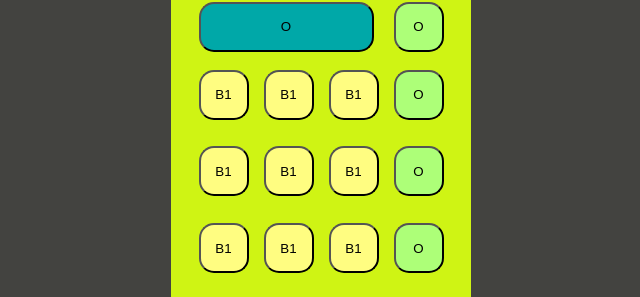
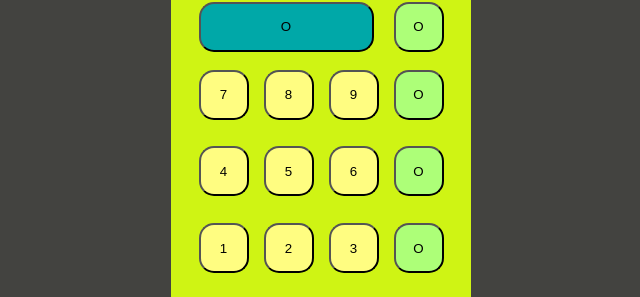
Before and after one commit to Widido1/calculator, a React (Create React App) app: page / in a window 1280 px wide. Shown: the part 261-558 px from the top of the page, without its empty margins (319-959 px from the left). Built offline with nearby package versions, Linux system fonts and the light colour scheme; the HTML template or start-up script is replaced by a standard one.

Commit message:
new values to operator buttons

```diff
--- a/src/ReactComponents/Calculator.jsx
+++ b/src/ReactComponents/Calculator.jsx
@@ -24,26 +24,26 @@ export default function CalculatorBox(){
 
             <div id="CalculatorAC">
                 <Operator_bAC/>
-                <Operator_b/>
+                <Operator_b value={"="}/>
             </div>
            <div id="Calculator1-9">
                 <NumericB addNumber={addNumber} value={7}/>
-                <NumericB />
-                <NumericB />
-                <Operator_b/>
-                <NumericB />
-                <NumericB />
-                <NumericB />
-                <Operator_b/>
-                <NumericB />
-                <NumericB />
-                <NumericB />
-                <Operator_b/>
+                <NumericB addNumber={addNumber} value={8}/>
+                <NumericB addNumber={addNumber} value={9}/>
+                <Operator_b value={"+"}/>
+                <NumericB addNumber={addNumber} value={4}/>
+                <NumericB addNumber={addNumber} value={5}/>
+                <NumericB addNumber={addNumber} value={6}/>
+                <Operator_b value={"-"}/>
+                <NumericB addNumber={addNumber} value={1}/>
+                <NumericB addNumber={addNumber} value={2}/>
+                <NumericB addNumber={addNumber} value={3}/>
+                <Operator_b value={"*"}/>
             </div>
             <div id="Calculator0">
                 <NumericB0/>
-                <Operator_b/>
-                <Operator_b/>
+                <Operator_b value={"."}/>
+                <Operator_b value={"/"}/>
             </div>
 
 
--- a/src/ReactComponents/Numeric_b.jsx
+++ b/src/ReactComponents/Numeric_b.jsx
@@ -8,7 +8,7 @@ export default function NumericB(props){
 
 
     return (
-        <button className="b1" onClick={() => props.addNumber(bNumber)}>B1</button>
+        <button className="b1" onClick={() => props.addNumber(bNumber)}>{bNumber}</button>
     );
 
 
```
